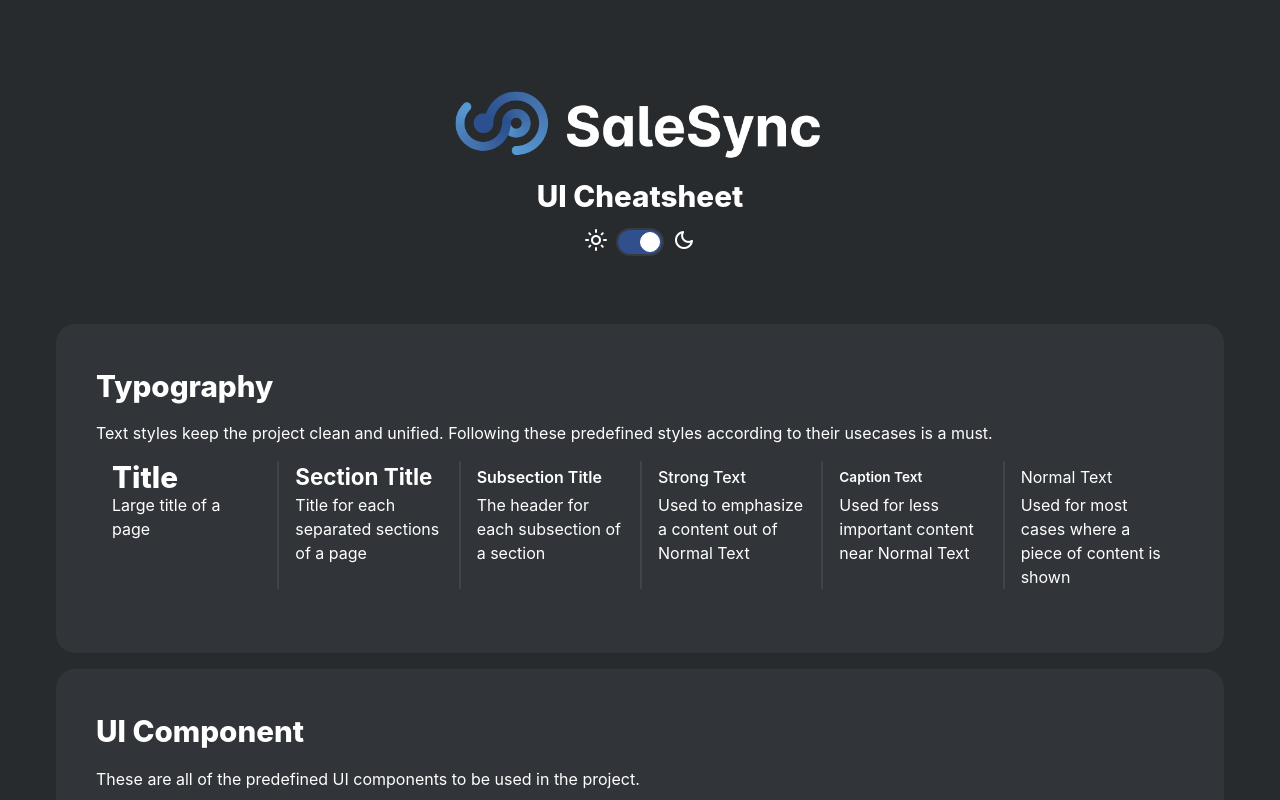
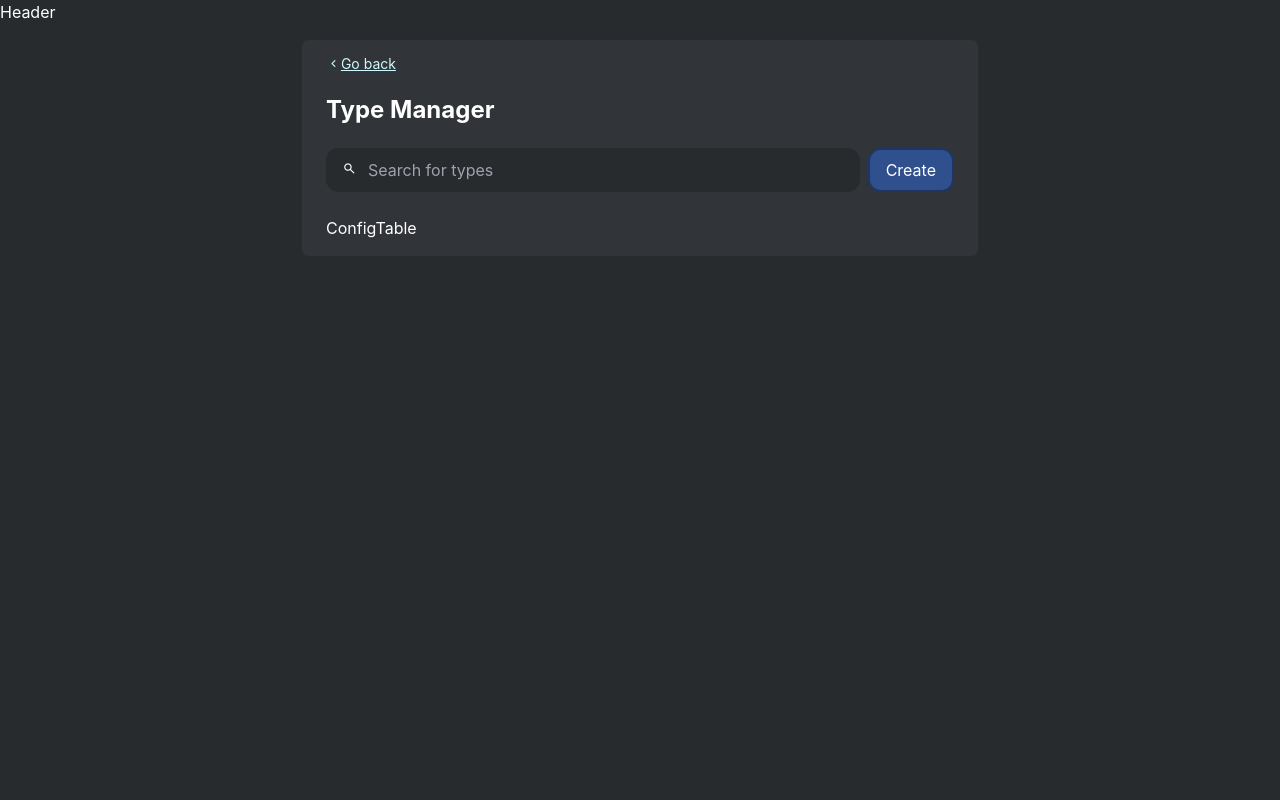
Before and after one commit to salesync-org/salesync, a React (Vite) app in the folder front-end/: page /config/type in a window 1280 px wide. Shown: the top 800 px of the page. Built offline with nearby package versions, Linux system fonts and the light colour scheme.

Commit message:
Create Layout for type manager page

```diff
--- a/front-end/src/App.tsx
+++ b/front-end/src/App.tsx
@@ -1,9 +1,23 @@
-import Cheatsheet from 'pages/Cheatsheet/Cheatsheet';
+import { Suspense, lazy } from 'react';
+import { Route, Routes } from 'react-router-dom';
+
+const Cheatsheet = lazy(() => import('pages/Cheatsheet/Cheatsheet'));
+const ConfigLayout = lazy(() => import('./components/layout/ConfigLayout'));
+const TypeManager = lazy(() => import('./pages/TypeManager/TypeManager'));
 
 function App() {
   return (
     <div>
-      <Cheatsheet />
+      <Suspense fallback={<div>Loading...</div>}>
+        <Routes>
+          <Route path='/' element={<Cheatsheet />} />
+          <Route path='/config' element={<ConfigLayout />}>
+            <Route path='type' element={<TypeManager />} />
+            <Route path='field' element={<TypeManager />} />
+            <Route path='link' element={<TypeManager />} />
+          </Route>
+        </Routes>
+      </Suspense>
     </div>
   );
 }
--- /dev/null
+++ b/front-end/src/components/Header/Header.tsx
@@ -0,0 +1,4 @@
+const Header = () => {
+  return <div>Header</div>;
+};
+export default Header;
--- /dev/null
+++ b/front-end/src/components/layout/ConfigLayout.tsx
@@ -0,0 +1,15 @@
+import { Outlet } from 'react-router-dom';
+import Header from '../Header/Header';
+
+const ConfigLayout = () => {
+  return (
+    <>
+      <Header />
+      <div className='container mx-auto mt-4 w-full'>
+        <Outlet />
+      </div>
+      {/* <Footer /> */}
+    </>
+  );
+};
+export default ConfigLayout;
--- /dev/null
+++ b/front-end/src/components/ui/Table/ConfigTable.tsx
@@ -0,0 +1,4 @@
+const ConfigTable = () => {
+  return <div>ConfigTable</div>;
+};
+export default ConfigTable;
--- /dev/null
+++ b/front-end/src/components/ui/Table/Table.tsx
@@ -0,0 +1,75 @@
+import { cn } from '@/utils/utils';
+import * as React from 'react';
+
+const Table = React.forwardRef<HTMLTableElement, React.HTMLAttributes<HTMLTableElement>>(
+  ({ className, ...props }, ref) => (
+    <div className='relative w-full overflow-auto'>
+      <table ref={ref} className={cn('w-full caption-bottom text-sm', className)} {...props} />
+    </div>
+  )
+);
+Table.displayName = 'Table';
+
+const TableHeader = React.forwardRef<HTMLTableSectionElement, React.HTMLAttributes<HTMLTableSectionElement>>(
+  ({ className, ...props }, ref) => <thead ref={ref} className={cn('[&_tr]:border-b', className)} {...props} />
+);
+TableHeader.displayName = 'TableHeader';
+
+const TableBody = React.forwardRef<HTMLTableSectionElement, React.HTMLAttributes<HTMLTableSectionElement>>(
+  ({ className, ...props }, ref) => (
+    <tbody ref={ref} className={cn('[&_tr:last-child]:border-0', className)} {...props} />
+  )
+);
+TableBody.displayName = 'TableBody';
+
+const TableFooter = React.forwardRef<HTMLTableSectionElement, React.HTMLAttributes<HTMLTableSectionElement>>(
+  ({ className, ...props }, ref) => (
+    <tfoot ref={ref} className={cn('bg-muted/50 border-t font-medium [&>tr]:last:border-b-0', className)} {...props} />
+  )
+);
+TableFooter.displayName = 'TableFooter';
+
+const TableRow = React.forwardRef<HTMLTableRowElement, React.HTMLAttributes<HTMLTableRowElement>>(
+  ({ className, ...props }, ref) => (
+    <tr
+      ref={ref}
+      className={cn('hover:bg-muted/50 data-[state=selected]:bg-muted border-b transition-colors', className)}
+      {...props}
+    />
+  )
+);
+TableRow.displayName = 'TableRow';
+
+const TableHead = React.forwardRef<HTMLTableCellElement, React.ThHTMLAttributes<HTMLTableCellElement>>(
+  ({ className, ...props }, ref) => (
+    <th
+      ref={ref}
+      className={cn(
+        'text-muted-foreground h-10 px-2 text-left align-middle font-medium [&:has([role=checkbox])]:pr-0 [&>[role=checkbox]]:translate-y-[2px]',
+        className
+      )}
+      {...props}
+    />
+  )
+);
+TableHead.displayName = 'TableHead';
+
+const TableCell = React.forwardRef<HTMLTableCellElement, React.TdHTMLAttributes<HTMLTableCellElement>>(
+  ({ className, ...props }, ref) => (
+    <td
+      ref={ref}
+      className={cn('p-2 align-middle [&:has([role=checkbox])]:pr-0 [&>[role=checkbox]]:translate-y-[2px]', className)}
+      {...props}
+    />
+  )
+);
+TableCell.displayName = 'TableCell';
+
+const TableCaption = React.forwardRef<HTMLTableCaptionElement, React.HTMLAttributes<HTMLTableCaptionElement>>(
+  ({ className, ...props }, ref) => (
+    <caption ref={ref} className={cn('text-muted-foreground mt-4 text-sm', className)} {...props} />
+  )
+);
+TableCaption.displayName = 'TableCaption';
+
+export { Table, TableHeader, TableBody, TableFooter, TableHead, TableRow, TableCell, TableCaption };
--- a/front-end/src/components/ui/TextInput/TextInput.tsx
+++ b/front-end/src/components/ui/TextInput/TextInput.tsx
@@ -1,4 +1,4 @@
-import React, { ChangeEvent, InputHTMLAttributes, useState } from 'react';
+import React, { ChangeEvent, useState } from 'react';
 import Icon from 'ui/Icon/Icon';
 import { cn } from 'utils/utils';
 
@@ -11,6 +11,7 @@ interface TextInputProps {
   header?: string;
   showHeader?: boolean;
   prefixIcon?: string;
+  layoutClassName?: string;
   restProps?: React.HTMLAttributes<HTMLInputElement>;
 }
 const TextInput: React.FC<TextInputProps> = ({
@@ -22,6 +23,7 @@ const TextInput: React.FC<TextInputProps> = ({
   showHeader = true,
   prefixIcon,
   onChange,
+  layoutClassName,
   ...restProps
 }) => {
   const [inputValue, setInputValue] = useState(value);
@@ -34,7 +36,7 @@ const TextInput: React.FC<TextInputProps> = ({
   };
 
   return (
-    <div>
+    <div className={cn(layoutClassName)}>
       {showHeader && header && <p className='my-1'>{header}</p>}
       <div
         className={cn(
--- /dev/null
+++ b/front-end/src/pages/TypeManager/TypeManager.tsx
@@ -0,0 +1,35 @@
+import PrimaryButton from '@/components/ui/Button/PrimaryButton';
+import Icon from '@/components/ui/Icon/Icon';
+import ConfigTable from '@/components/ui/Table/ConfigTable';
+import TextInput from '@/components/ui/TextInput/TextInput';
+import { useState } from 'react';
+import { Link } from 'react-router-dom';
+
+const TypeManager = () => {
+  const [search, setSearch] = useState('');
+  return (
+    <div className='mx-auto flex w-full max-w-[676px] flex-col gap-6 rounded-md bg-panel-light px-6 py-4 dark:bg-panel-dark'>
+      <div className='flex items-center text-link-text-light dark:text-link-text-dark'>
+        <Icon name='chevron_left' />
+        <Link to='#' className='text-sm leading-4 underline'>
+          Go back
+        </Link>
+      </div>
+      <h1 className='text-2xl font-bold leading-7'>Type Manager</h1>
+      <div className='flex gap-2'>
+        <TextInput
+          layoutClassName='flex-grow-1 w-full'
+          className='w-full'
+          value={search}
+          prefixIcon='search'
+          placeholder='Search for types'
+        />
+        <PrimaryButton className='' onClick={() => {}}>
+          Create
+        </PrimaryButton>
+      </div>
+      <ConfigTable />
+    </div>
+  );
+};
+export default TypeManager;
```
